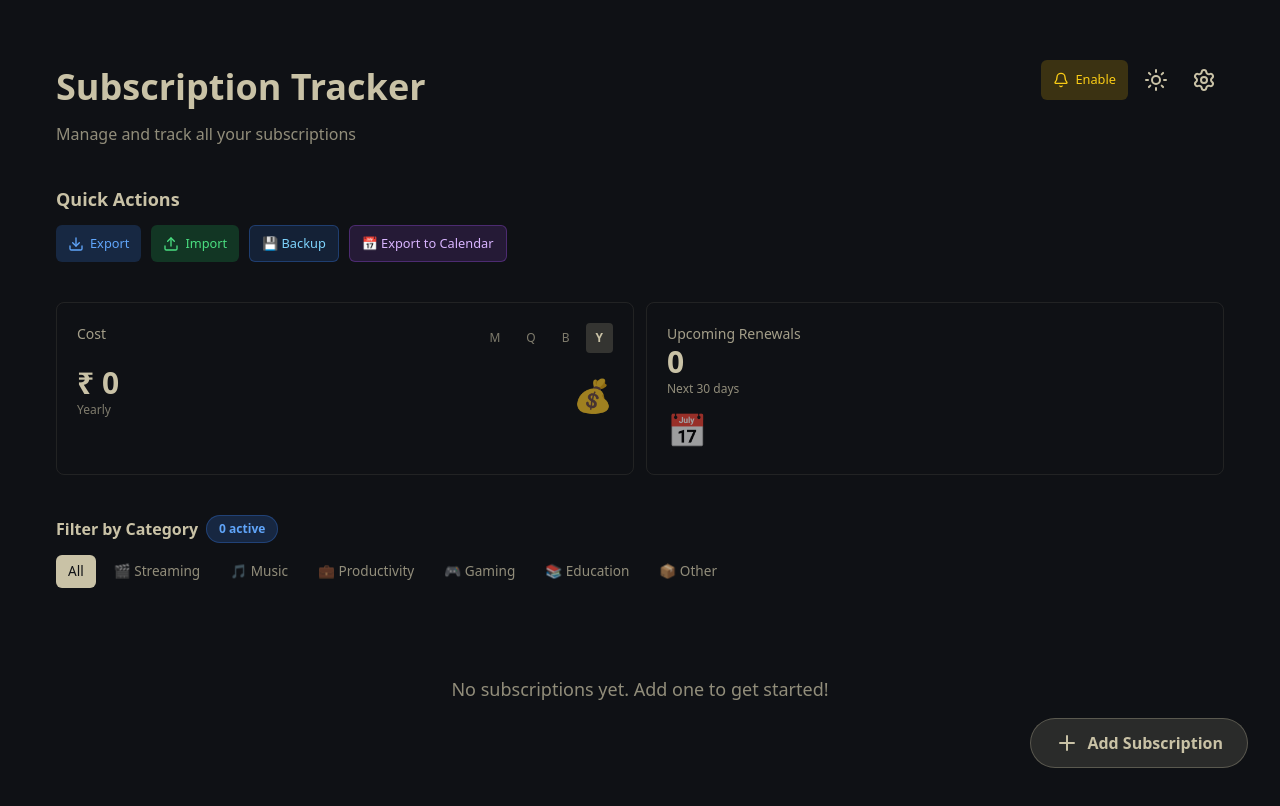
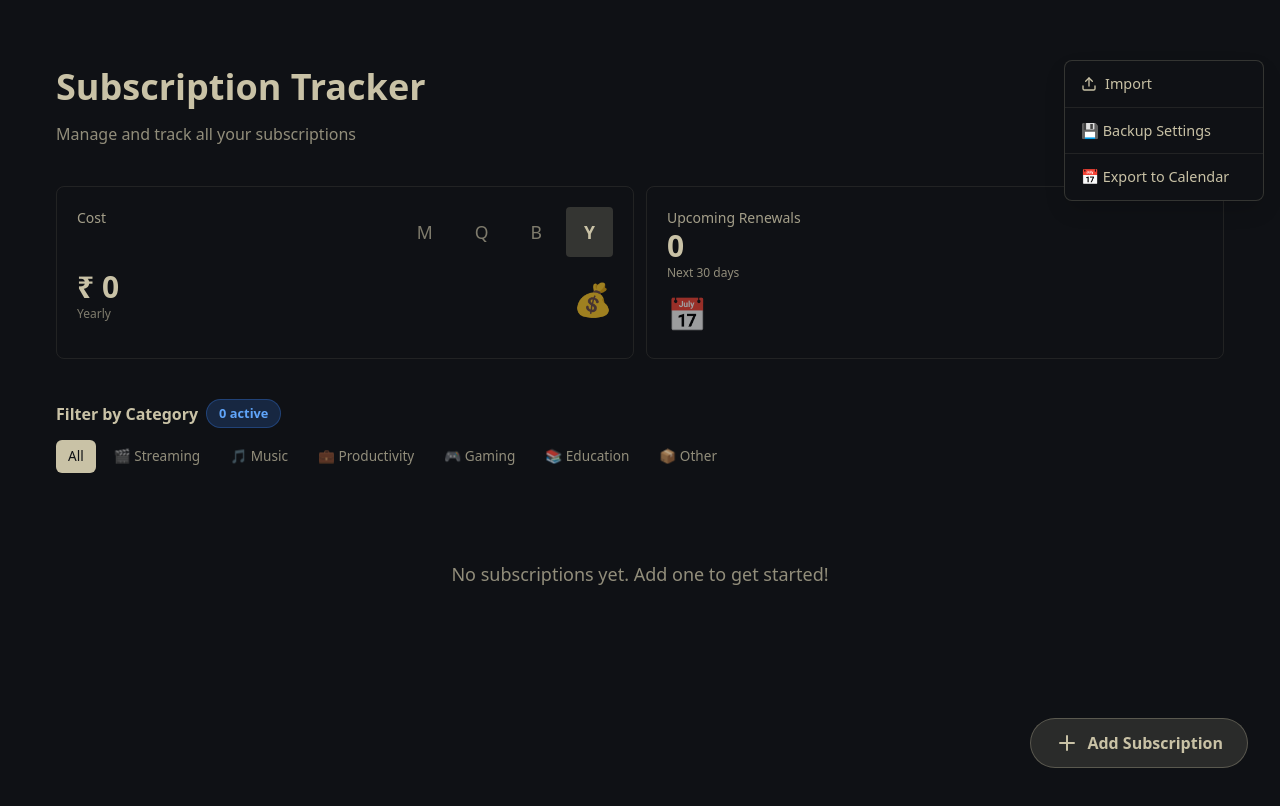
Before and after one commit to mani-arjunan/subscription-tracker, a React (Vite) app: page / in a window 1280 px wide. Both pictures are taken after a click on the button 1204 px from the left and 80 px from the top of the page. Shown: the top 806 px of the page. Built offline with nearby package versions, Linux system fonts and the light colour scheme.

Commit message:
chore: fix some css

```diff
--- a/src/components/CostStatsCard.tsx
+++ b/src/components/CostStatsCard.tsx
@@ -61,12 +61,12 @@ export const CostStatsCard: React.FC<CostStatsCardProps> = ({
               key={cycle}
               onClick={() => setSelectedCycle(cycle)}
               style={{
-                padding: 'clamp(3px, 0.5vw, 6px) clamp(6px, 1vw, 10px)',
+                padding: 'clamp(6px, 1vw, 12px) clamp(12px, 2vw, 18px)',
                 borderRadius: '4px',
                 border: 'none',
                 backgroundColor: selectedCycle === cycle ? buttonBgActive : buttonBgInactive,
                 color: valueColor,
-                fontSize: 'clamp(0.6rem, 1.5vw, 0.75rem)',
+                fontSize: 'clamp(0.95rem, 2.5vw, 1.1rem)',
                 fontWeight: selectedCycle === cycle ? '600' : '500',
                 cursor: 'pointer',
                 transition: 'all 0.2s',
--- a/src/components/Dashboard.tsx
+++ b/src/components/Dashboard.tsx
@@ -119,7 +119,9 @@ export const Dashboard: React.FC = () => {
 
   const checkNotificationPermission = async () => {
     if ('Notification' in window) {
-      setNotificationPermission(Notification.permission === 'granted');
+      const isDisabled = localStorage.getItem('notificationsDisabled') === 'true';
+      const isGranted = Notification.permission === 'granted';
+      setNotificationPermission(isGranted && !isDisabled);
     }
   };
 
@@ -128,15 +130,39 @@ export const Dashboard: React.FC = () => {
   };
 
   const handleEnableNotifications = async () => {
+    if (notificationPermission) {
+      // Turn off notifications - just update local state
+      setNotificationPermission(false);
+      localStorage.setItem('notificationsDisabled', 'true');
+    } else {
+      // Turn on notifications - request permission
       const granted = await ReminderService.requestPermission();
       setNotificationPermission(granted);
+      if (granted) {
+        localStorage.removeItem('notificationsDisabled');
+      }
+    }
   };
 
   const handleAddSubscription = (data: Omit<Subscription, 'id' | 'createdAt'>) => {
     if (editingSubscription) {
       store.updateSubscription(editingSubscription.id, data);
+      if (notificationPermission && 'Notification' in window) {
+        new Notification('Subscription Updated', {
+          body: `${data.name} has been updated`,
+          icon: '/favicon.svg',
+          tag: 'subscription-update',
+        });
+      }
     } else {
       store.addSubscription(data);
+      if (notificationPermission && 'Notification' in window) {
+        new Notification('Subscription Added', {
+          body: `${data.name} has been added to your subscriptions`,
+          icon: '/favicon.svg',
+          tag: 'subscription-add',
+        });
+      }
     }
     setShowForm(false);
     setEditingSubscription(undefined);
@@ -148,8 +174,16 @@ export const Dashboard: React.FC = () => {
   };
 
   const handleDeleteSubscription = (id: string) => {
+    const subscription = store.subscriptions.find(s => s.id === id);
     if (confirm('Are you sure you want to delete this subscription?')) {
       store.deleteSubscription(id);
+      if (notificationPermission && 'Notification' in window && subscription) {
+        new Notification('Subscription Deleted', {
+          body: `${subscription.name} has been removed from your subscriptions`,
+          icon: '/favicon.svg',
+          tag: 'subscription-delete',
+        });
+      }
     }
   };
 
@@ -222,6 +256,18 @@ export const Dashboard: React.FC = () => {
     calendarService.exportAndDownloadCalendar(store.subscriptions);
   };
 
+  const handleTestNotification = async () => {
+    if (notificationPermission && 'Notification' in window) {
+      new Notification('Test Notification', {
+        body: 'This is a test notification from Subscription Tracker',
+        icon: '/favicon.svg',
+        tag: 'test-notification',
+      });
+    } else {
+      alert('Please enable notifications first');
+    }
+  };
+
   const filteredSubscriptions =
     selectedCategory === 'all'
       ? store.subscriptions
@@ -260,181 +306,211 @@ export const Dashboard: React.FC = () => {
   return (
     <div style={{ backgroundColor: bgColor, color: textColor, minHeight: '100vh' }}>
       <InstallPrompt />
-      <div style={{ maxWidth: '1200px', margin: '0 auto', padding: '20px 16px', paddingTop: 'clamp(20px, 8vw, 60px)' }}>
+      <div style={{ maxWidth: '1200px', margin: '0 auto', padding: '20px 16px', paddingTop: 'clamp(40px, 8vw, 60px)' }}>
         {/* Header */}
         <div style={{ display: 'flex', justifyContent: 'space-between', alignItems: 'flex-start', marginBottom: '40px', gap: '16px', flexWrap: 'wrap' }}>
           <div style={{ minWidth: '200px' }}>
             <h1 style={{ fontSize: 'clamp(1.5rem, 5vw, 2.25rem)', fontWeight: 'bold', marginBottom: '8px' }}>Subscription Tracker</h1>
             <p style={{ opacity: 0.7, fontSize: 'clamp(0.875rem, 3vw, 1rem)' }}>Manage and track all your subscriptions</p>
           </div>
-          <div style={{ display: 'flex', gap: '8px', flexWrap: 'wrap', justifyContent: 'flex-end' }}>
+          <div style={{ display: 'flex', gap: '8px', flexWrap: 'wrap', justifyContent: 'flex-end', alignItems: 'center' }}>
             <button
               onClick={handleEnableNotifications}
               style={{
                 display: 'flex',
                 alignItems: 'center',
-                gap: '6px',
-                padding: '6px 12px',
+                justifyContent: 'center',
+                padding: '8px 12px',
                 borderRadius: '6px',
                 border: 'none',
-                fontSize: '0.8rem',
+                fontSize: '0.75rem',
                 fontWeight: '500',
                 cursor: 'pointer',
-                backgroundColor: notificationPermission ? (isDark ? 'rgba(34, 197, 94, 0.2)' : '#22c55e') : (isDark ? 'rgba(234, 179, 8, 0.2)' : '#eab308'),
-                color: notificationPermission ? (isDark ? '#4ade80' : 'white') : (isDark ? '#facc15' : 'white'),
+                backgroundColor: notificationPermission ? (isDark ? 'rgba(34, 197, 94, 0.2)' : 'rgba(34, 197, 94, 0.15)') : (isDark ? 'rgba(234, 179, 8, 0.2)' : 'rgba(234, 179, 8, 0.15)'),
+                color: notificationPermission ? (isDark ? '#4ade80' : '#16a34a') : (isDark ? '#facc15' : '#ca8a04'),
                 whiteSpace: 'nowrap',
                 transition: 'all 0.2s',
+                gap: '4px',
               }}
               onMouseEnter={(e) => {
                 if (notificationPermission) {
-                  e.currentTarget.style.backgroundColor = isDark ? 'rgba(34, 197, 94, 0.3)' : '#16a34a';
+                  e.currentTarget.style.backgroundColor = isDark ? 'rgba(34, 197, 94, 0.3)' : 'rgba(34, 197, 94, 0.25)';
                 } else {
-                  e.currentTarget.style.backgroundColor = isDark ? 'rgba(234, 179, 8, 0.3)' : '#ca8a04';
+                  e.currentTarget.style.backgroundColor = isDark ? 'rgba(234, 179, 8, 0.3)' : 'rgba(234, 179, 8, 0.25)';
                 }
               }}
               onMouseLeave={(e) => {
                 if (notificationPermission) {
-                  e.currentTarget.style.backgroundColor = isDark ? 'rgba(34, 197, 94, 0.2)' : '#22c55e';
+                  e.currentTarget.style.backgroundColor = isDark ? 'rgba(34, 197, 94, 0.2)' : 'rgba(34, 197, 94, 0.15)';
                 } else {
-                  e.currentTarget.style.backgroundColor = isDark ? 'rgba(234, 179, 8, 0.2)' : '#eab308';
+                  e.currentTarget.style.backgroundColor = isDark ? 'rgba(234, 179, 8, 0.2)' : 'rgba(234, 179, 8, 0.15)';
                 }
               }}
+              title={notificationPermission ? 'Notifications enabled' : 'Enable notifications'}
             >
               <Bell size={16} />
-              {notificationPermission ? 'On' : 'Enable'}
+              <span>{notificationPermission ? 'On' : 'Off'}</span>
             </button>
             <button
               onClick={toggleTheme}
               style={{
+                display: 'flex',
+                alignItems: 'center',
+                justifyContent: 'center',
                 padding: '8px',
-                borderRadius: '8px',
+                borderRadius: '6px',
                 border: 'none',
-                backgroundColor: 'transparent',
+                backgroundColor: isDark ? 'rgba(251, 146, 60, 0.15)' : 'rgba(59, 130, 246, 0.15)',
                 cursor: 'pointer',
-                color: textColor,
+                color: isDark ? '#fb923c' : '#3b82f6',
+                transition: 'all 0.2s',
               }}
+              onMouseEnter={(e) => {
+                e.currentTarget.style.backgroundColor = isDark ? 'rgba(251, 146, 60, 0.25)' : 'rgba(59, 130, 246, 0.25)';
+              }}
+              onMouseLeave={(e) => {
+                e.currentTarget.style.backgroundColor = isDark ? 'rgba(251, 146, 60, 0.15)' : 'rgba(59, 130, 246, 0.15)';
+              }}
+              title={isDark ? 'Light mode' : 'Dark mode'}
             >
-              {isDark ? <Sun size={24} /> : <Moon size={24} />}
+              {isDark ? <Sun size={20} /> : <Moon size={20} />}
             </button>
             <button
               onClick={() => setShowSettings(!showSettings)}
               style={{
+                display: 'flex',
+                alignItems: 'center',
+                justifyContent: 'center',
                 padding: '8px',
-                borderRadius: '8px',
+                borderRadius: '6px',
                 border: 'none',
-                backgroundColor: 'transparent',
+                backgroundColor: showSettings ? (isDark ? 'rgba(59, 130, 246, 0.3)' : 'rgba(59, 130, 246, 0.2)') : (isDark ? 'rgba(201, 194, 166, 0.1)' : 'rgba(229, 231, 235, 0.5)'),
                 cursor: 'pointer',
-                color: textColor,
+                color: showSettings ? (isDark ? '#60a5fa' : '#3b82f6') : textColor,
+                transition: 'all 0.2s',
               }}
+              onMouseEnter={(e) => {
+                e.currentTarget.style.backgroundColor = isDark ? 'rgba(201, 194, 166, 0.15)' : 'rgba(229, 231, 235, 0.7)';
+              }}
+              onMouseLeave={(e) => {
+                e.currentTarget.style.backgroundColor = showSettings ? (isDark ? 'rgba(59, 130, 246, 0.3)' : 'rgba(59, 130, 246, 0.2)') : (isDark ? 'rgba(201, 194, 166, 0.1)' : 'rgba(229, 231, 235, 0.5)');
+              }}
+              title="Settings"
             >
-              <Settings size={24} />
+              <Settings size={20} />
             </button>
           </div>
         </div>
 
-        {/* Settings Panel */}
+        {/* Settings Menu - Floating List at Top Right */}
         {showSettings && (
-          <div style={{ marginBottom: '40px' }}>
-            <h3 style={{ fontSize: 'clamp(1rem, 2vw, 1.125rem)', fontWeight: 'bold', marginBottom: '12px' }}>Quick Actions</h3>
-            <div style={{ display: 'flex', gap: '10px', flexWrap: 'wrap' }}>
+          <div
+            onClick={() => setShowSettings(false)}
+            style={{
+              position: 'fixed',
+              inset: 0,
+              zIndex: 40,
+            }}
+          >
+            <div
+              onClick={(e) => e.stopPropagation()}
+              style={{
+                position: 'fixed',
+                top: 'max(60px, env(safe-area-inset-top))',
+                right: '16px',
+                backgroundColor: bgColor,
+                border: `1px solid ${isDark ? 'rgba(201, 194, 166, 0.2)' : '#e0e0e0'}`,
+                borderRadius: '8px',
+                boxShadow: '0 10px 25px -5px rgba(0, 0, 0, 0.2)',
+                minWidth: '200px',
+                zIndex: 50,
+              }}
+            >
+              <div style={{ display: 'flex', flexDirection: 'column' }}>
                 <button
-                onClick={handleExport}
+                  onClick={() => {
+                    handleImport();
+                    setShowSettings(false);
+                  }}
                   style={{
                     display: 'flex',
                     alignItems: 'center',
-                  gap: '6px',
-                  padding: '8px 12px',
-                  backgroundColor: isDark ? 'rgba(59, 130, 246, 0.2)' : '#3b82f6',
-                  color: isDark ? '#60a5fa' : 'white',
+                    gap: '8px',
+                    padding: '12px 16px',
+                    backgroundColor: 'transparent',
+                    color: textColor,
                     border: 'none',
-                  borderRadius: '6px',
                     cursor: 'pointer',
+                    fontSize: '0.9rem',
                     fontWeight: '500',
-                  fontSize: '0.8rem',
-                  transition: 'all 0.2s',
+                    textAlign: 'left',
+                    transition: 'background-color 0.2s',
+                    borderBottom: `1px solid ${isDark ? 'rgba(201, 194, 166, 0.1)' : '#e5e7eb'}`,
                   }}
                   onMouseEnter={(e) => {
-                  e.currentTarget.style.backgroundColor = isDark ? 'rgba(59, 130, 246, 0.3)' : '#2563eb';
+                    e.currentTarget.style.backgroundColor = isDark ? 'rgba(201, 194, 166, 0.1)' : '#f3f4f6';
                   }}
                   onMouseLeave={(e) => {
-                  e.currentTarget.style.backgroundColor = isDark ? 'rgba(59, 130, 246, 0.2)' : '#3b82f6';
-                }}
-              >
-                <Download size={16} />
-                Export
-              </button>
-              <button
-                onClick={handleImport}
-                style={{
-                  display: 'flex',
-                  alignItems: 'center',
-                  gap: '6px',
-                  padding: '8px 12px',
-                  backgroundColor: isDark ? 'rgba(34, 197, 94, 0.2)' : '#22c55e',
-                  color: isDark ? '#4ade80' : 'white',
-                  border: 'none',
-                  borderRadius: '6px',
-                  cursor: 'pointer',
-                  fontWeight: '500',
-                  fontSize: '0.8rem',
-                  transition: 'all 0.2s',
-                }}
-                onMouseEnter={(e) => {
-                  e.currentTarget.style.backgroundColor = isDark ? 'rgba(34, 197, 94, 0.3)' : '#16a34a';
-                }}
-                onMouseLeave={(e) => {
-                  e.currentTarget.style.backgroundColor = isDark ? 'rgba(34, 197, 94, 0.2)' : '#22c55e';
+                    e.currentTarget.style.backgroundColor = 'transparent';
                   }}
                 >
                   <Upload size={16} />
                   Import
                 </button>
                 <button
-                onClick={() => setShowBackupSettings(true)}
+                  onClick={() => {
+                    setShowBackupSettings(true);
+                    setShowSettings(false);
+                  }}
                   style={{
                     display: 'flex',
                     alignItems: 'center',
-                  gap: '6px',
-                  padding: '8px 12px',
-                  backgroundColor: isDark ? 'rgba(59, 130, 246, 0.15)' : '#e0f2fe',
-                  color: isDark ? '#7dd3fc' : '#0369a1',
-                  border: `1px solid ${isDark ? 'rgba(59, 130, 246, 0.3)' : '#7dd3fc'}`,
-                  borderRadius: '6px',
+                    gap: '8px',
+                    padding: '12px 16px',
+                    backgroundColor: 'transparent',
+                    color: textColor,
+                    border: 'none',
                     cursor: 'pointer',
+                    fontSize: '0.9rem',
                     fontWeight: '500',
-                  fontSize: '0.8rem',
-                  transition: 'all 0.2s',
+                    textAlign: 'left',
+                    transition: 'background-color 0.2s',
+                    borderBottom: `1px solid ${isDark ? 'rgba(201, 194, 166, 0.1)' : '#e5e7eb'}`,
                   }}
                   onMouseEnter={(e) => {
-                  e.currentTarget.style.backgroundColor = isDark ? 'rgba(59, 130, 246, 0.25)' : '#cffafe';
+                    e.currentTarget.style.backgroundColor = isDark ? 'rgba(201, 194, 166, 0.1)' : '#f3f4f6';
                   }}
                   onMouseLeave={(e) => {
-                  e.currentTarget.style.backgroundColor = isDark ? 'rgba(59, 130, 246, 0.15)' : '#e0f2fe';
+                    e.currentTarget.style.backgroundColor = 'transparent';
                   }}
                 >
-                💾 Backup
+                  💾 Backup Settings
                 </button>
                 <button
-                onClick={handleExportCalendar}
+                  onClick={() => {
+                    handleExportCalendar();
+                    setShowSettings(false);
+                  }}
                   style={{
                     display: 'flex',
                     alignItems: 'center',
-                  gap: '6px',
-                  padding: '8px 12px',
-                  backgroundColor: isDark ? 'rgba(168, 85, 247, 0.15)' : '#f3e0ff',
-                  color: isDark ? '#d8b4fe' : '#7c3aed',
-                  border: `1px solid ${isDark ? 'rgba(168, 85, 247, 0.3)' : '#e9d5ff'}`,
-                  borderRadius: '6px',
+                    gap: '8px',
+                    padding: '12px 16px',
+                    backgroundColor: 'transparent',
+                    color: textColor,
+                    border: 'none',
                     cursor: 'pointer',
+                    fontSize: '0.9rem',
                     fontWeight: '500',
-                  fontSize: '0.8rem',
-                  transition: 'all 0.2s',
+                    textAlign: 'left',
+                    transition: 'background-color 0.2s',
+                    borderBottom: import.meta.env.VITE_DEV_ENVIRONMENT ? `1px solid ${isDark ? 'rgba(201, 194, 166, 0.1)' : '#e5e7eb'}` : 'none',
                   }}
                   onMouseEnter={(e) => {
-                  e.currentTarget.style.backgroundColor = isDark ? 'rgba(168, 85, 247, 0.25)' : '#f0d9ff';
+                    e.currentTarget.style.backgroundColor = isDark ? 'rgba(201, 194, 166, 0.1)' : '#f3f4f6';
                   }}
                   onMouseLeave={(e) => {
-                  e.currentTarget.style.backgroundColor = isDark ? 'rgba(168, 85, 247, 0.15)' : '#f3e0ff';
+                    e.currentTarget.style.backgroundColor = 'transparent';
                   }}
                 >
                   📅 Export to Calendar
@@ -442,57 +518,94 @@ export const Dashboard: React.FC = () => {
                 {import.meta.env.VITE_DEV_ENVIRONMENT && (
                   <>
                     <button
-                    onClick={handleLoadTestData}
+                      onClick={() => {
+                        handleTestNotification();
+                        setShowSettings(false);
+                      }}
                       style={{
                         display: 'flex',
                         alignItems: 'center',
-                      gap: '6px',
-                      padding: '8px 12px',
-                      backgroundColor: isDark ? 'rgba(168, 85, 247, 0.2)' : '#a855f7',
-                      color: isDark ? '#d8b4fe' : 'white',
+                        gap: '8px',
+                        padding: '12px 16px',
+                        backgroundColor: 'transparent',
+                        color: textColor,
                         border: 'none',
-                      borderRadius: '6px',
                         cursor: 'pointer',
+                        fontSize: '0.9rem',
                         fontWeight: '500',
-                      fontSize: '0.8rem',
-                      transition: 'all 0.2s',
+                        textAlign: 'left',
+                        transition: 'background-color 0.2s',
+                        borderBottom: `1px solid ${isDark ? 'rgba(201, 194, 166, 0.1)' : '#e5e7eb'}`,
                       }}
                       onMouseEnter={(e) => {
-                      e.currentTarget.style.backgroundColor = isDark ? 'rgba(168, 85, 247, 0.3)' : '#9333ea';
+                        e.currentTarget.style.backgroundColor = isDark ? 'rgba(201, 194, 166, 0.1)' : '#f3f4f6';
                       }}
                       onMouseLeave={(e) => {
-                      e.currentTarget.style.backgroundColor = isDark ? 'rgba(168, 85, 247, 0.2)' : '#a855f7';
+                        e.currentTarget.style.backgroundColor = 'transparent';
+                      }}
+                    >
+                      🔔 Test Notification
+                    </button>
+                    <button
+                      onClick={() => {
+                        handleLoadTestData();
+                        setShowSettings(false);
+                      }}
+                      style={{
+                        display: 'flex',
+                        alignItems: 'center',
+                        gap: '8px',
+                        padding: '12px 16px',
+                        backgroundColor: 'transparent',
+                        color: textColor,
+                        border: 'none',
+                        cursor: 'pointer',
+                        fontSize: '0.9rem',
+                        fontWeight: '500',
+                        textAlign: 'left',
+                        transition: 'background-color 0.2s',
+                        borderBottom: `1px solid ${isDark ? 'rgba(201, 194, 166, 0.1)' : '#e5e7eb'}`,
+                      }}
+                      onMouseEnter={(e) => {
+                        e.currentTarget.style.backgroundColor = isDark ? 'rgba(201, 194, 166, 0.1)' : '#f3f4f6';
+                      }}
+                      onMouseLeave={(e) => {
+                        e.currentTarget.style.backgroundColor = 'transparent';
                       }}
                     >
                       🧪 Load Test Data
                     </button>
                     <button
-                    onClick={handleClearAllData}
+                      onClick={() => {
+                        handleClearAllData();
+                        setShowSettings(false);
+                      }}
                       style={{
                         display: 'flex',
                         alignItems: 'center',
-                      gap: '6px',
-                      padding: '8px 12px',
-                      backgroundColor: isDark ? 'rgba(239, 68, 68, 0.2)' : '#ef4444',
-                      color: isDark ? '#fca5a5' : 'white',
+                        gap: '8px',
+                        padding: '12px 16px',
+                        backgroundColor: 'transparent',
+                        color: '#ef4444',
                         border: 'none',
-                      borderRadius: '6px',
                         cursor: 'pointer',
+                        fontSize: '0.9rem',
                         fontWeight: '500',
-                      fontSize: '0.8rem',
-                      transition: 'all 0.2s',
+                        textAlign: 'left',
+                        transition: 'background-color 0.2s',
                       }}
                       onMouseEnter={(e) => {
-                      e.currentTarget.style.backgroundColor = isDark ? 'rgba(239, 68, 68, 0.3)' : '#dc2626';
+                        e.currentTarget.style.backgroundColor = isDark ? 'rgba(239, 68, 68, 0.1)' : '#fee2e2';
                       }}
                       onMouseLeave={(e) => {
-                      e.currentTarget.style.backgroundColor = isDark ? 'rgba(239, 68, 68, 0.2)' : '#ef4444';
+                        e.currentTarget.style.backgroundColor = 'transparent';
                       }}
                     >
                       🗑️ Clear All Data
                     </button>
                   </>
                 )}
+              </div>
             </div>
           </div>
         )}
@@ -630,7 +743,7 @@ export const Dashboard: React.FC = () => {
           <div style={{ display: 'flex', alignItems: 'center', gap: '8px', marginBottom: '12px', flexWrap: 'wrap' }}>
             <h3 style={{ fontSize: 'clamp(0.875rem, 2vw, 1rem)', fontWeight: 'bold', margin: 0 }}>Filter by Category</h3>
             <span style={{
-              fontSize: '0.75rem',
+              fontSize: '0.8rem',
               fontWeight: '600',
               backgroundColor: isDark ? 'rgba(59, 130, 246, 0.2)' : '#dbeafe',
               color: isDark ? '#60a5fa' : '#2563eb',
@@ -687,7 +800,7 @@ export const Dashboard: React.FC = () => {
           <div style={{ display: 'flex', alignItems: 'center', gap: '8px', marginBottom: '12px', flexWrap: 'wrap' }}>
             <h3 style={{ fontSize: 'clamp(0.875rem, 2vw, 1rem)', fontWeight: 'bold', margin: 0 }}>Filter by Category</h3>
             <span style={{
-              fontSize: '0.75rem',
+              fontSize: '0.8rem',
               fontWeight: '600',
               backgroundColor: isDark ? 'rgba(59, 130, 246, 0.2)' : '#dbeafe',
               color: isDark ? '#60a5fa' : '#2563eb',
```
Also changed, not shown: src/components/SubscriptionCard.tsx (+14 -14 lines), src/index.css (+30 -0 lines), 1 other file (tests, documents, lock files or other folders). Lines whose indentation alone changed are shown as unchanged.
